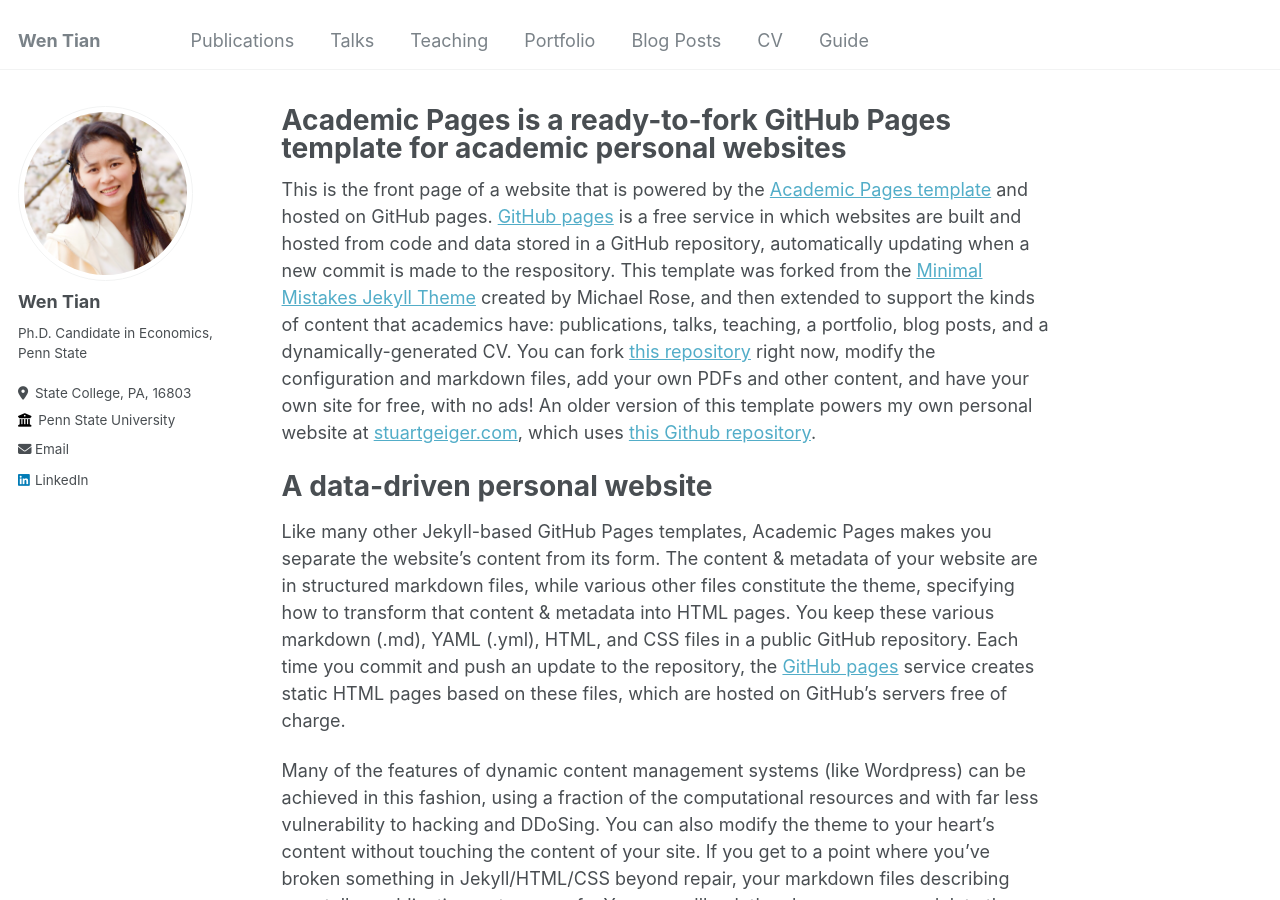
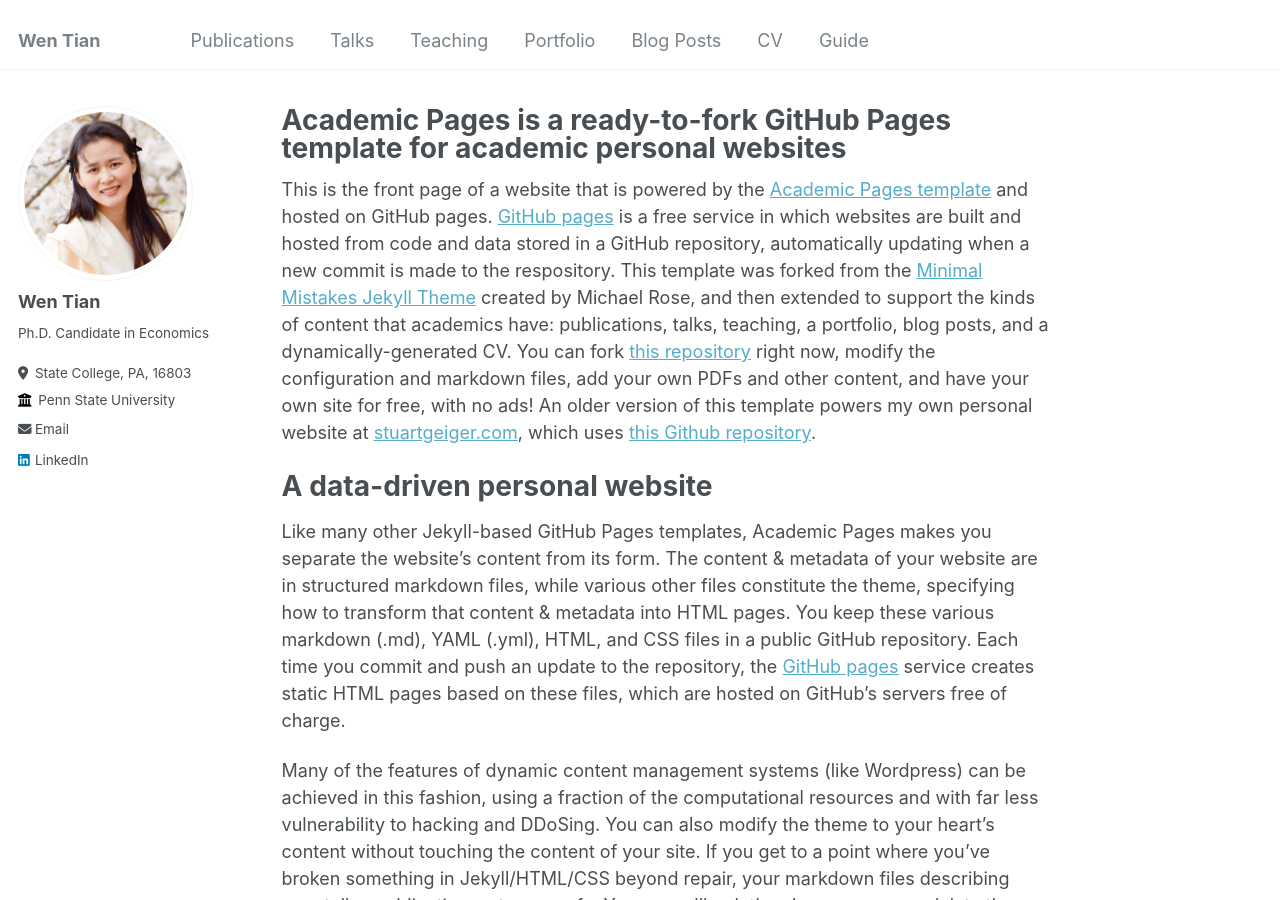
Before and after one commit to Wendy-WenTian/Wendy-WenTian.github.io, a Jekyll site: the page built from _pages/about.md, in a window 1280 px wide and 900 px high. Built offline with Jekyll 4.4.1, drawn with Linux system fonts in a browser that asks for light colours.

Commit message:
Update _config.yml

```diff
--- a/_config.yml
+++ b/_config.yml
@@ -26,9 +26,9 @@ author:
   avatar           : "profile.png"
   name             : "Wen Tian"
   pronouns         : # example: "she/her"
-  bio              : "Ph.D. Candidate in Economics, Penn State"
+  bio              : "Ph.D. Candidate in Economics"
+  employer         : "Penn State University"
   location         : "State College, PA, 16803"
-  employer         : "Penn State University"
   uri              : # URL
   email            : "wendytian1994@outlook.com"
 
```
